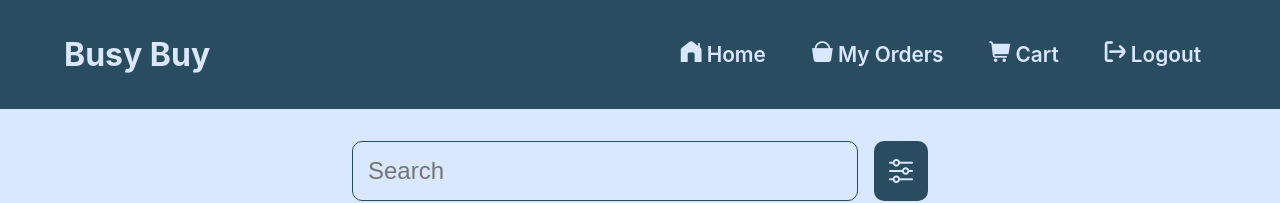
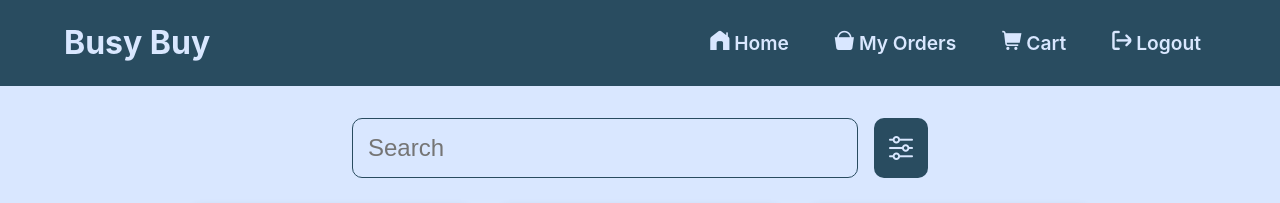
Before and after one commit to AdityaBheke/BusyBuy-Redux, a React (Create React App) app: page / in a window 1280 px wide. Shown: the top 203 px of the page. Built offline with nearby package versions, Linux system fonts and the light colour scheme.

Commit message:
fix nav height

```diff
--- a/src/components/navbar/navbar.module.css
+++ b/src/components/navbar/navbar.module.css
@@ -5,7 +5,7 @@
     display: flex;
     justify-content: space-between;
     align-items: center;
-    padding: 2rem 4rem;
+    padding: 1.3rem 4rem;
     color: var(--light);
 }
 .brandInfo{
@@ -17,7 +17,7 @@
     display: flex;
     align-items: center;
     gap: 1rem;
-    font-size: 1.3rem;
+    font-size: 1.2rem;
     font-weight: 600;
 }
 .navbar ul a{
```
